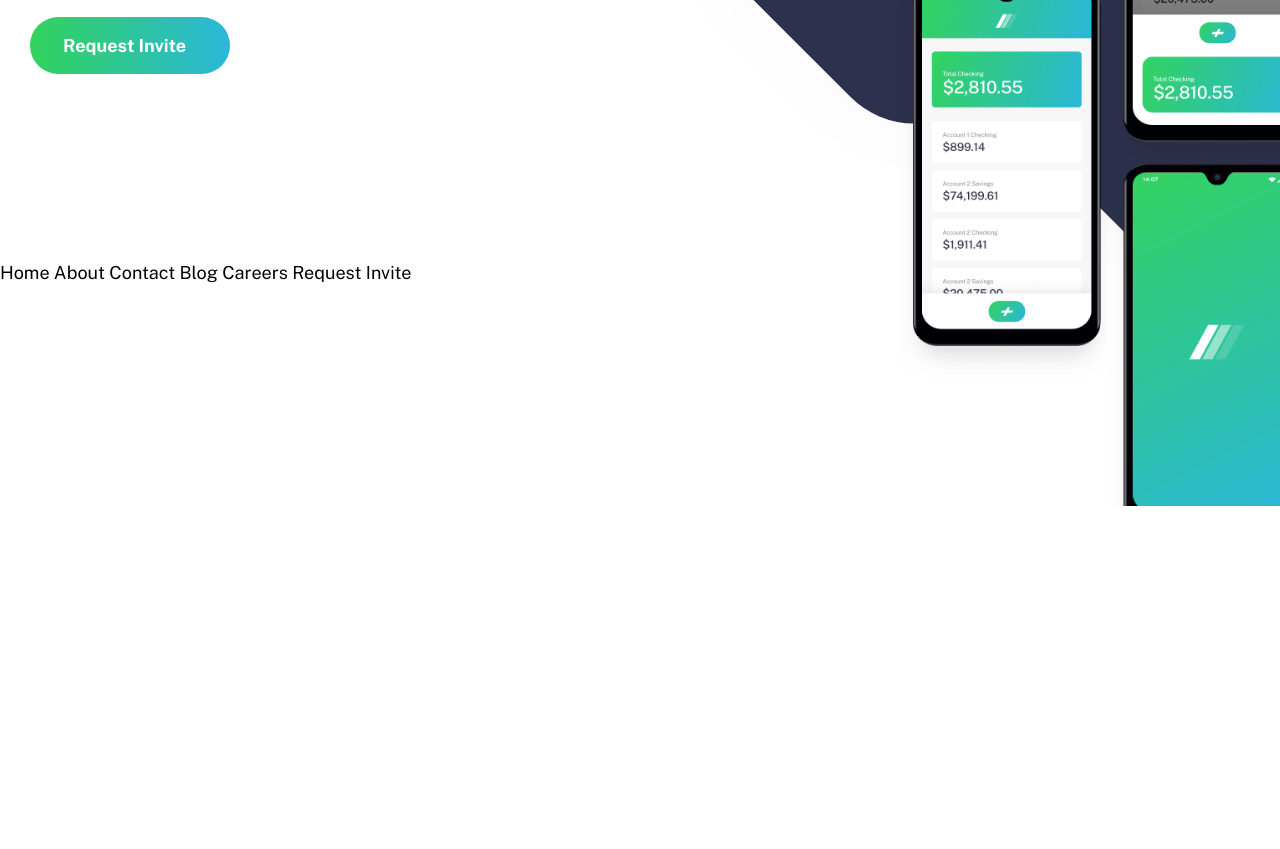
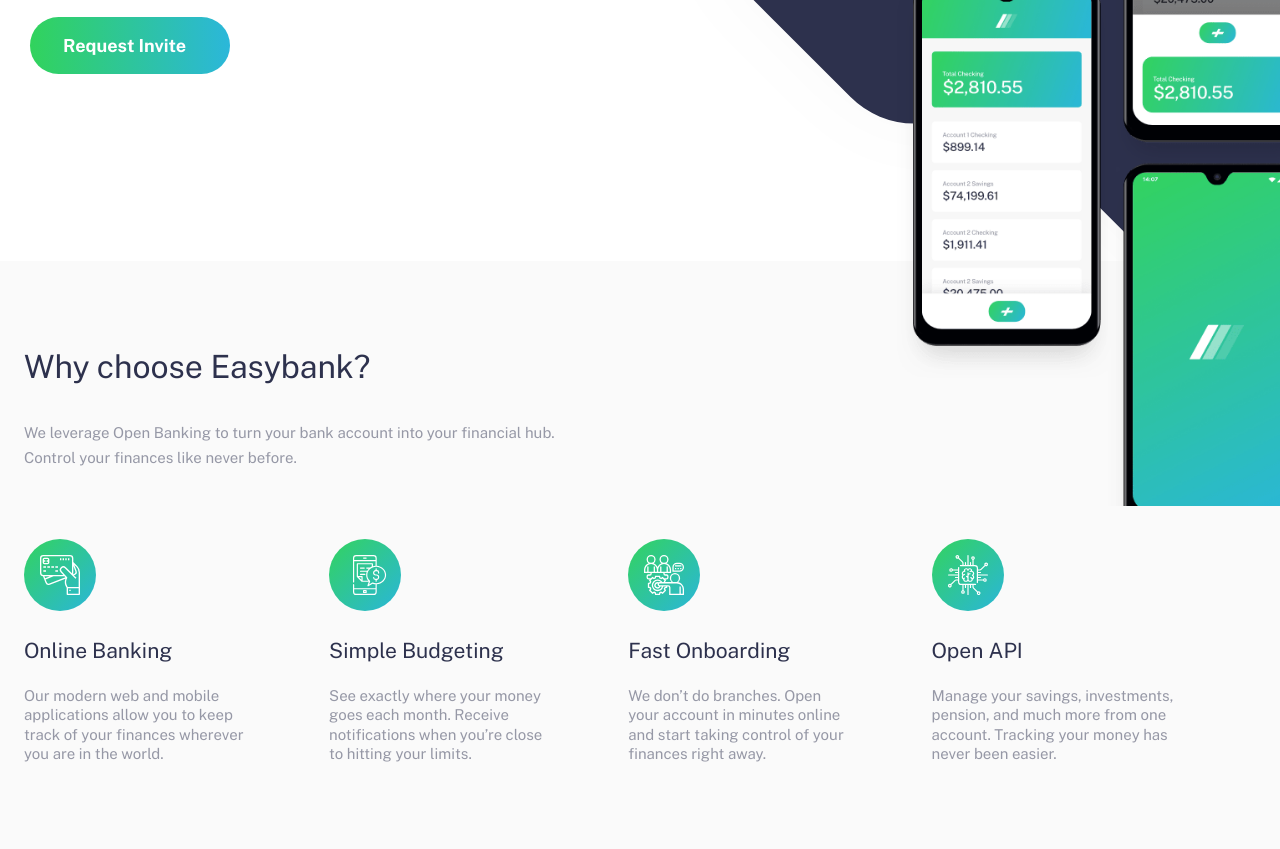
Before and after one commit to abuiko/web_challenge, a plain HTML site: page index.html in a window 1280 px wide. Shown: the part 496-1345 px from the top of the page. Before the commit the page ends 1002 px from the top, so only its background shows below. Drawn offline with nearby package versions, Linux system fonts and the light colour scheme.

Commit message:
add features section (responsive)

```diff
--- a/index.html
+++ b/index.html
@@ -51,25 +51,55 @@
       </div>
     </div>
   </section>
-  Home
-  About
-  Contact
-  Blog
-  Careers
+  <section class="gray">
+    <div class="features container">
+      <div class="features__head">
+        <h2>Why choose Easybank?</h2>
+        <p>We leverage Open Banking to turn your bank account into your financial hub. Control
+          your finances like never before.</p>
+      </div>
+      <div class="features__grid">
+        <div class="features__card">
+          <div class="icon">
+            <img src="images/icon-online.svg" alt="">
+          </div>
+          <h3>Online Banking</h3>
+          <p>Our modern web and mobile applications allow you to keep track of your finances
+            wherever you are in the world.</p>
+        </div>
+        <div class="features__card">
+          <div class="icon">
+            <img src="images/icon-budgeting.svg" alt="">
+          </div>
+          <h3>Simple Budgeting</h3>
+          <p>See exactly where your money goes each month. Receive notifications when you’re
+            close to hitting your limits.</p>
+        </div>
+        <div class="features__card">
+          <div class="icon">
+            <img src="images/icon-onboarding.svg" alt="">
+          </div>
+          <h3>Fast Onboarding</h3>
+          <p>We don’t do branches. Open your account in minutes online and start taking control
+            of your finances right away.</p>
+        </div>
+        <div class="features__card">
+          <div class="icon">
+            <img src="images/icon-api.svg" alt="">
+          </div>
+          <h3>Open API</h3>
+          <p>Manage your savings, investments, pension, and much more from one account. Tracking
+            your money has never been easier.</p>
+        </div>
+      </div>
 
-  Request Invite
+    </div>
 
 
 
-  <!-- Next generation digital banking
 
-  Take your financial life online. Your Easybank account will be a one-stop-shop
-  for spending, saving, budgeting, investing, and much more.
-
-  Request Invite -->
-
-
-
+    </div>
+  </section>
   <!-- Why choose Easybank?
 
   We leverage Open Banking to turn your bank account into your financial hub. Control
--- /dev/null
+++ b/scss/_features.scss
@@ -0,0 +1,100 @@
+.features {
+    padding: 3.6875rem 1.5rem;
+
+    @include breakpoint-up(large) {
+        padding-top: 5.3125rem;
+        padding-bottom: 5.3125rem;
+    }
+
+    &__head {
+        text-align: center;
+
+        @include breakpoint-up(large) {
+            text-align: left;
+        }
+
+        h2 {
+            width: 90%;
+            margin: auto;
+            font-weight: 400;
+
+            @include breakpoint-up(large) {
+                margin: 0;
+            }
+        }
+
+        p {
+            color: $grayishBlue;
+            margin-bottom: 28px;
+            margin-top: 1.3rem;
+            line-height: 1.7;
+            font-weight: 400;
+
+            @include breakpoint-up(medium) {
+                width: 60%;
+                margin: auto;
+                padding-top: 2rem;
+
+            }
+
+            @include breakpoint-up(large) {
+                text-align: left;
+                margin: 0;
+                width: 45%;
+                padding-bottom: 0;
+            }
+
+
+
+        }
+    }
+
+    &__grid {
+        @include breakpoint-up(large) {
+            display: flex;
+            margin-top: 2.125rem;
+
+
+        }
+    }
+
+    &__card {
+        text-align: center;
+        margin-top: 34px;
+
+
+        &:not(:last-child) {
+            @include breakpoint-up(large) {
+                margin-right: 0.5625rem;
+
+            }
+        }
+
+        @include breakpoint-up(large) {
+            text-align: left;
+
+
+
+        }
+
+        h3 {
+            color: $darkBlue;
+        }
+
+        p {
+            color: $grayishBlue;
+
+            @include breakpoint-up(medium) {
+                width: 40%;
+                margin: auto;
+            }
+
+            @include breakpoint-up(large) {
+                width: 75%;
+                margin: 0;
+            }
+        }
+
+
+    }
+}
--- a/scss/_global.scss
+++ b/scss/_global.scss
@@ -28,6 +28,21 @@
     @include breakpoint-up(large) {
         font-size: 3.625rem;
     }
+}
+
+h2 {
+    font-size: 2rem;
+    color: $darkBlue;
+}
+
+h3 {
+    font-weight: 400;
+    color: $darkBlue;
+}
+
+p {
+    font-size: 0.9375rem;
+
 }
 
 li {
@@ -83,6 +98,10 @@
     margin: auto;
 }
 
+.gray {
+    background-color: $veryLightGray;
+}
+
 // visibility
 
 .hide-for-mobile {
--- a/scss/styles.scss
+++ b/scss/styles.scss
@@ -4,3 +4,4 @@
 @import "global";
 @import "header";
 @import "hero";
+@import "features";
```
Also changed, not shown: css/styles.css, 1 other file.
